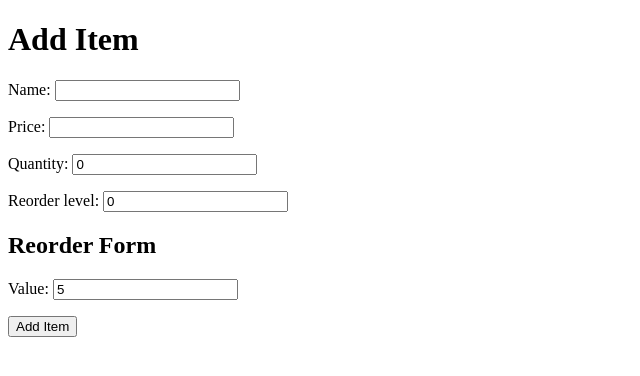
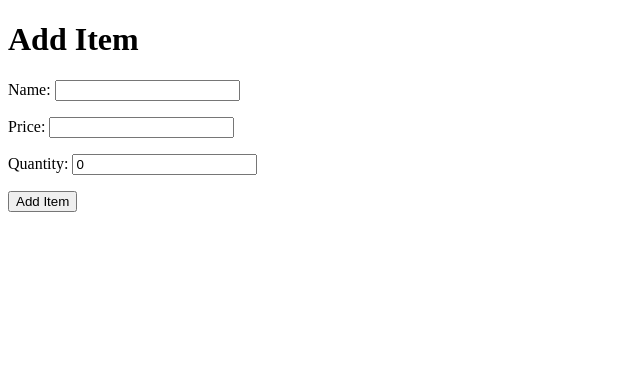
Before and after one commit to c-argus/butter-and-jam, a Django app: page /add/ in a window 1280 px wide. Shown: the top 376 px of the page, without its empty margins (0-640 px from the left). Run offline with Django 3.2, Linux system fonts and the light colour scheme; a user stored in the database is signed in.

Commit message:
Remove reorder threshold from form and handle in backend to improve user experience

```diff
--- a/stocklist/forms.py
+++ b/stocklist/forms.py
@@ -1,12 +1,12 @@
 # Import necessary modules
 from django import forms
-from .models import Item, Threshold
+from .models import Item
 
 # Define a form class for adding items
 class ItemForm(forms.ModelForm):
     class Meta:
         model = Item # Specify the model to use for the form
-        fields = ['name', 'price', 'quantity', 'reorder_level'] # Specify the fields to include in the form
+        fields = ['name', 'price', 'quantity'] # Specify the fields to include in the form
 
     def clean_quantity(self):
         # Custom cleaning method for the quantity field
@@ -27,19 +27,3 @@ class ItemForm(forms.ModelForm):
             raise forms.ValidationError('Reorder level cannot be negative')
 
         return reorder_level
-
-class ThresholdForm(forms.ModelForm):
-    class Meta:
-        model = Threshold
-        fields = ['value']
-        # Form for Threshold model to configure reorder threshold for an item
-
-    def clean_value(self):
-        # Custom cleaning method for the value field
-        value = self.cleaned_data.get('value')
-
-        # Check if value is less than 1
-        if value < 1:
-            raise forms.ValidationError('Reorder threshold must be a positive integer.')
-
-        return value
--- a/stocklist/models.py
+++ b/stocklist/models.py
@@ -1,11 +1,14 @@
 from django.db import models
 from django.core.validators import MinValueValidator
 from django.core.exceptions import ValidationError
+from django.contrib.auth.models import AbstractUser
+from django.db import models
 
 # Create your models here.
 # Create two models, one for Item and one for Quantity
 # Model Item has the quantity of each item.
 # Quantity is of type PositiveIntegerField to ensure the quantity value won't be negative
+
 
 
 class Item(models.Model):
--- a/stocklist/templates/add_item.html
+++ b/stocklist/templates/add_item.html
@@ -11,9 +11,6 @@
 
     {{ item_form.as_p }} <!-- Renders the form fields as paragraphs -->
 
-    <h2>Reorder Form</h2>
-    {{ threshold_form.as_p }} <!-- Render the threshold_form fields -->
-
     <button type="submit">Add Item</button>
   </form>
 </body>
--- a/stocklist/views.py
+++ b/stocklist/views.py
@@ -1,7 +1,7 @@
 from django.shortcuts import render, redirect, get_object_or_404
 from django.contrib.auth.decorators import login_required  # Import decorator for login requirement
 from django.contrib import messages  # Import messages framework for user feedback
-from .forms import ItemForm, ThresholdForm
+from .forms import ItemForm
 from .models import Item
 from django.contrib.auth import authenticate, login
 
@@ -36,40 +36,29 @@ def home(request):
     }
     return render(request, 'home.html', context)
 
-# View for adding a new item and its associated reorder threshold.
+# View for adding a new item.
 @login_required  # Ensure user is logged in to access this view
 def add_item(request):
     if request.method == 'POST':
         item_form = ItemForm(request.POST, prefix='item')
-        threshold_form = ThresholdForm(request.POST, prefix='threshold') # Ensure ThresholdForm is initialized
 
-        if item_form.is_valid() and threshold_form.is_valid():
-            item = item_form.save()
-            threshold = threshold_form.save(commit=False)
-            threshold.item = item
-            threshold.save()
+        if item_form.is_valid():
+            item = item_form.save(commit=False)
+            item.reorder_threshold = 5  # Set default reorder threshold value
+            item.save()
             messages.success(request, 'Item added successfully')  # Success message
             return redirect('home')  # Redirect to home page after adding item
         else:
-            print("Item Form Errors:", item_form.errors)
-            print("Threshold Form Errors:", threshold_form.errors)
             messages.error(request, 'There was an error adding the item')  # Error message if form is not valid
     else:
         item_form = ItemForm(prefix='item')
-        threshold_form = ThresholdForm(prefix='threshold')  # Initialize an empty form for GET requests
 
-    return render(request, 'add_item.html', {'item_form': item_form, 'threshold_form': threshold_form})
+    return render(request, 'add_item.html', {'item_form': item_form})
 
 # View for displaying a list of items
 def item_list(request):
     items = Item.objects.all()
     return render(request, 'item_list.html', {'items': items})
-
-# # View for displaying details of a specific item
-# def item_detail(request, item_id):
-#     item = get_object_or_404(Item, id=item_id)  # Get item by item_id or show 404 page if not found
-#     needs_reorder = item.needs_reorder()  # Check if item needs to be reordered
-#     return render(request, 'item_detail.html', {'item': item, 'needs_reorder': needs_reorder})  # Render item_detail.html template with item and needs_reorder
 
 # View for details of a specific item, including whether it needs to be reordered.
 def item_detail(request, item_id):
@@ -85,20 +74,15 @@ def edit_item(request, item_id):
 
     if request.method == 'POST':
         item_form = ItemForm(request.POST, instance=item, prefix='item')
-        threshold_form = ThresholdForm(request.POST, instance=threshold_instance, prefix='threshold')
-        if item_form.is_valid() and threshold_form.is_valid():
+        if item_form.is_valid():  # and threshold_form.is_valid():
             item_form.save()
-            threshold = threshold_form.save(commit=False)
-            threshold.item = item
-            threshold.save()
             messages.success(request, 'Item updated successfully')  # Success message
             return redirect('home')
         else:
             messages.error(request, 'There was an error updating the item')  # Error message if form is not valid
     else:
         item_form = ItemForm(instance=item, prefix='item')
-        threshold_form = ThresholdForm(instance=threshold_instance, prefix='threshold')
-    return render(request, 'edit_item.html', {'item_form': item_form, 'threshold_form': threshold_form})
+    return render(request, 'edit_item.html', {'item_form': item_form})
 
 # View for deleting an existing item
 @login_required  # Ensure user is logged in to access this view
```
Also changed, not shown: db.sqlite3.
